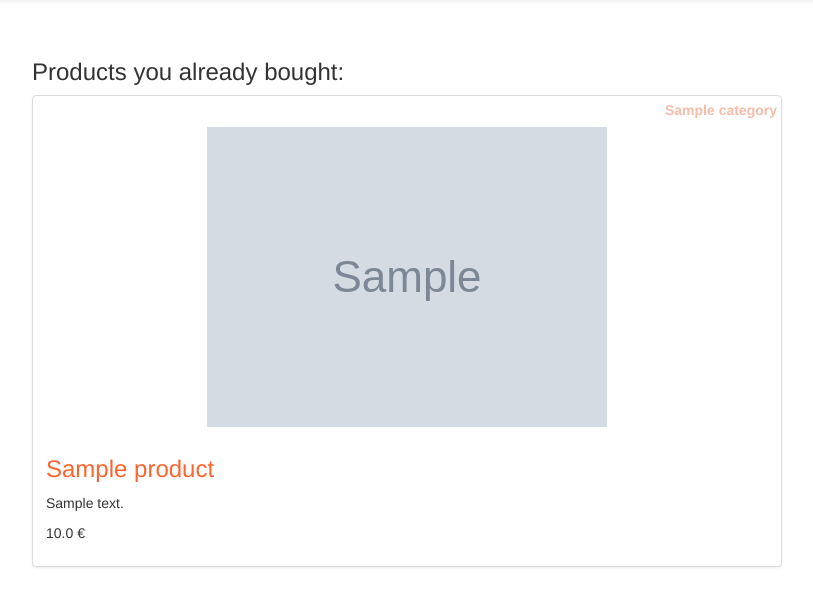
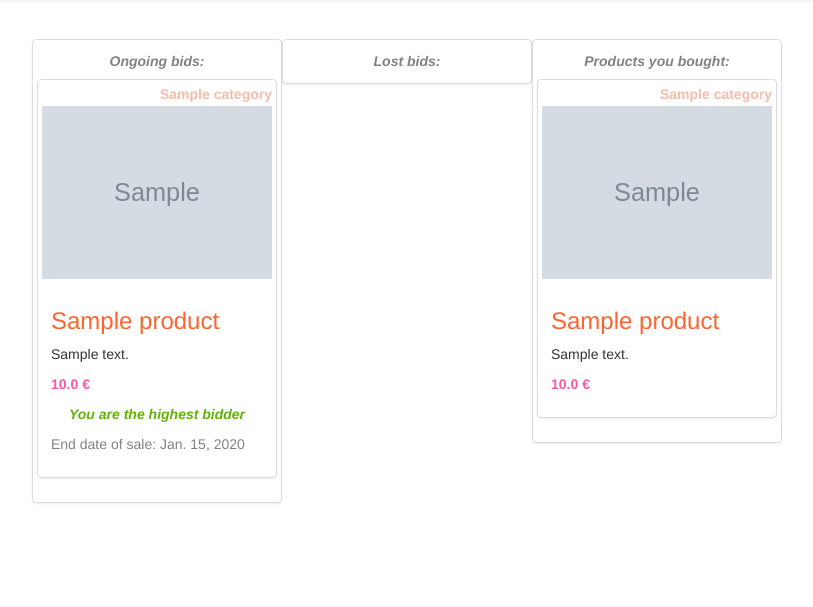
Before and after one commit to mathwall/handmade, a Django app: page /product/purchased/ in a window 1280 px wide. Shown: the part 51-658 px from the top of the page, without its empty margins (233-1046 px from the left). Run offline with Django 3.2, Linux system fonts and the light colour scheme; a user stored in the database is signed in; tables that the repository leaves empty hold one stand-in row (values such as "Sample post"); grey boxes marked "Sample" are stand-in pictures; some libraries are stand-ins or nearby versions.

Commit message:
vue utilisateur des enchères en cours/finies et de ses achats

```diff
--- a/app/models.py
+++ b/app/models.py
@@ -53,8 +53,8 @@ class Product(models.Model):
     photo = models.ImageField(upload_to='products', null=True, blank=True)
     title = models.CharField(max_length=200)
     description = models.TextField()
-    start_date_of_sale = models.DateField()
-    end_date_of_sale = models.DateField()
+    start_date_of_sale = models.DateField(null=False, blank=False)
+    end_date_of_sale = models.DateField(null=False, blank=False)
     starting_price = models.FloatField(null=True, blank=True)
     min_bid = models.FloatField(null=True, blank=True)
     immediate_price = models.FloatField(null=True, blank=True)
@@ -76,7 +76,7 @@ class RateUser(models.Model):
 
 class RateProduct(models.Model):
     product = models.ForeignKey('Product')
-    rating_user = models.ForeignKey('auth.User')
+    rating_user = models.ForeignKey('auth.User', null=True)
     rate = models.IntegerField()
     description = models.TextField()
 
@@ -87,6 +87,7 @@ class Bid(models.Model):
     product = models.ForeignKey('Product')
     user = models.ForeignKey('auth.User')
     bid_amount = models.FloatField()
+    date = models.DateTimeField(default=timezone.now)
 
     def __str__(self):
         desc = str(self.product) + '/' + str(self.user) + '/' + str(self.bid_amount)
--- a/app/static/css/app.css
+++ b/app/static/css/app.css
@@ -34,10 +34,32 @@ body {
 .sale-date {
     color: #828282;
 }
+.price {
+    color: #FA58AC;
+    font-weight: bold;
+}
 .seller {
     color: #828282;
     font-weight: bold;
     font-style: italic;
+}
+.history-title {
+    color: #828282;
+    font-weight: bold;
+    font-style: italic;
+    text-align: center;
+}
+.highest-bidder {
+    color: #5FB404;
+    font-weight: bold;
+    font-style: italic;
+    text-align: center;
+}
+.not-highest-bidder {
+    color: #FA8258;
+    font-weight: bold;
+    font-style: italic;
+    text-align: center;
 }
 .bid-amount {
     color: #FA58AC;
--- a/app/templates/products/product_detail.html
+++ b/app/templates/products/product_detail.html
@@ -13,7 +13,7 @@
             <p>{{ product.current_price }} €</p>
             <p class="seller">Sold by: {{product.seller}}</p>
             <p class="sale-date">Start date of sale: {{product.start_date_of_sale}}</p>
-            <p class="sale-date">End date of sale : {{product.end_date_of_sale}}</p>
+            <p class="sale-date">End date of sale: {{product.end_date_of_sale}}</p>
             {% if product.purchased %}
                 <h4 class="sold">SOLD</h4>
                 {% if success %}
--- a/app/templates/products/product_list.html
+++ b/app/templates/products/product_list.html
@@ -1,8 +1,6 @@
  {% extends 'app/base.html' %}
  {% block content %}
-    {% if purchase_history %}
-        <h3>Products you already bought:</h3>
-    {% elif seller != None %}
+    {% if seller != None %}
         <h3>{{seller.username}}'s products</h3>
     {% else %}
         {% if user.is_authenticated %}
@@ -38,9 +36,9 @@
                 <h3><a href="{% url 'product_detail' pk=product.pk %}">{{product.title}}</a></h3>
                 <p>{{ product.description|truncatewords:20 }}</p>
                 <p>{{ product.current_price }} €</p>
-                {% if not purchase_history and product.purchased %}
+                {% if product.purchased %}
                     <h4 class="sold">SOLD</h4>
-                {% elif not purchase_history %}
+                {% else %}
                     <p><a href="{% url 'product_detail' pk=product.pk %}" class="btn btn-success" role="button">Buy</a></p>
                 {% endif %}
             </div>
--- /dev/null
+++ b/app/templates/products/purchase_history.html
@@ -0,0 +1,58 @@
+{% extends 'app/base.html' %}
+
+{% block content %}
+<div class="col-sm-4 col-md-4 thumbnail">
+    <h5 class="history-title">Ongoing bids:</h5>
+    {% for product in products_ongoing %}
+        <div class="thumbnail">
+            <div class="categ">{{ product.category }}</div>
+            <img src="{{ media_url }}{{ product.photo }}" alt="{{ product.photo }}">
+            <div class="caption">
+                <h3>
+                    <a href="{% url 'product_detail' pk=product.pk %}">{{product.title}}</a>
+                </h3>
+                <p>{{ product.description|truncatewords:20 }}</p>
+                <p class="price">{{ product.current_price }} €</p>
+                {% if product.buyer != user.pk %}
+                <p class="highest-bidder">You are the highest bidder</p>
+                {% else %}
+                <p class="not-highest-bidder">Someone bidded more than you</p>
+                {% endif %}
+                <p class="sale-date">End date of sale: {{ product.end_date_of_sale }}</p>
+            </div>
+        </div>
+        {% endfor %}
+</div>
+<div class="col-sm-4 col-md-4 thumbnail">
+    <h5 class="history-title">Lost bids:</h5>
+    {% for product in products_lost %}
+        <div class="thumbnail">
+            <div class="categ">{{ product.category }}</div>
+            <img src="{{ media_url }}{{ product.photo }}" alt="{{ product.photo }}">
+            <div class="caption">
+                <h3>
+                    <a href="{% url 'product_detail' pk=product.pk %}">{{product.title}}</a>
+                </h3>
+                <p>{{ product.description|truncatewords:20 }}</p>
+                <p class="price">{{ product.current_price }} €</p>
+            </div>
+        </div>
+        {% endfor %}
+</div>
+<div class="col-sm-4 col-md-4 thumbnail">
+        <h5 class="history-title">Products you bought:</h5>
+        {% for product in products_bought %}
+        <div class="thumbnail">
+            <div class="categ">{{ product.category }}</div>
+            <img src="{{ media_url }}{{ product.photo }}" alt="{{ product.photo }}">
+            <div class="caption">
+                <h3>
+                    <a href="{% url 'product_detail' pk=product.pk %}">{{product.title}}</a>
+                </h3>
+                <p>{{ product.description|truncatewords:20 }}</p>
+                <p class="price">{{ product.current_price }} €</p>
+            </div>
+        </div>
+        {% endfor %}
+    </div>
+{% endblock %}
--- a/app/views.py
+++ b/app/views.py
@@ -228,8 +228,18 @@ def bidding(request, product):
 
 def purchase_history(request):
     search_form = SearchForm()
-    products = Product.objects.filter(buyer=request.user)
-    return render(request, 'products/product_list.html', {'purchase_history': True, 'search_form': search_form, 'products': products, 'media_url': settings.MEDIA_URL})
+    bids = Bid.objects.filter(user=request.user)
+    products_bidded = []
+    for bid in bids:
+        products_bidded.append(bid.product.pk)
+    # produits pour lesquels il existe une bid au nom du request.user + end_date_of_sale > today
+    # indiquer si le buyer actuel est le request.user ou non
+    products_ongoing = Product.objects.filter(pk__in=products_bidded, end_date_of_sale__gte=datetime.date.today())
+    # produits pour lesquels il existe une bid au nom du request.user + purchased = True + buyer != request.user
+    products_lost = Product.objects.filter(pk__in=products_bidded, purchased=True).exclude(buyer=request.user)
+    # produits achetés
+    products_bought = Product.objects.filter(buyer=request.user, purchased = True)
+    return render(request, 'products/purchase_history.html', {'purchase_history': True, 'search_form': search_form, 'products_ongoing': products_ongoing, 'products_lost': products_lost, 'products_bought': products_bought, 'media_url': settings.MEDIA_URL})
 
 def search_list(request):
     search_form = SearchForm()
```
Also changed, not shown: app/migrations/0025_rateproduct_rating_user.py (added), app/migrations/0026_bid_date.py (added).
